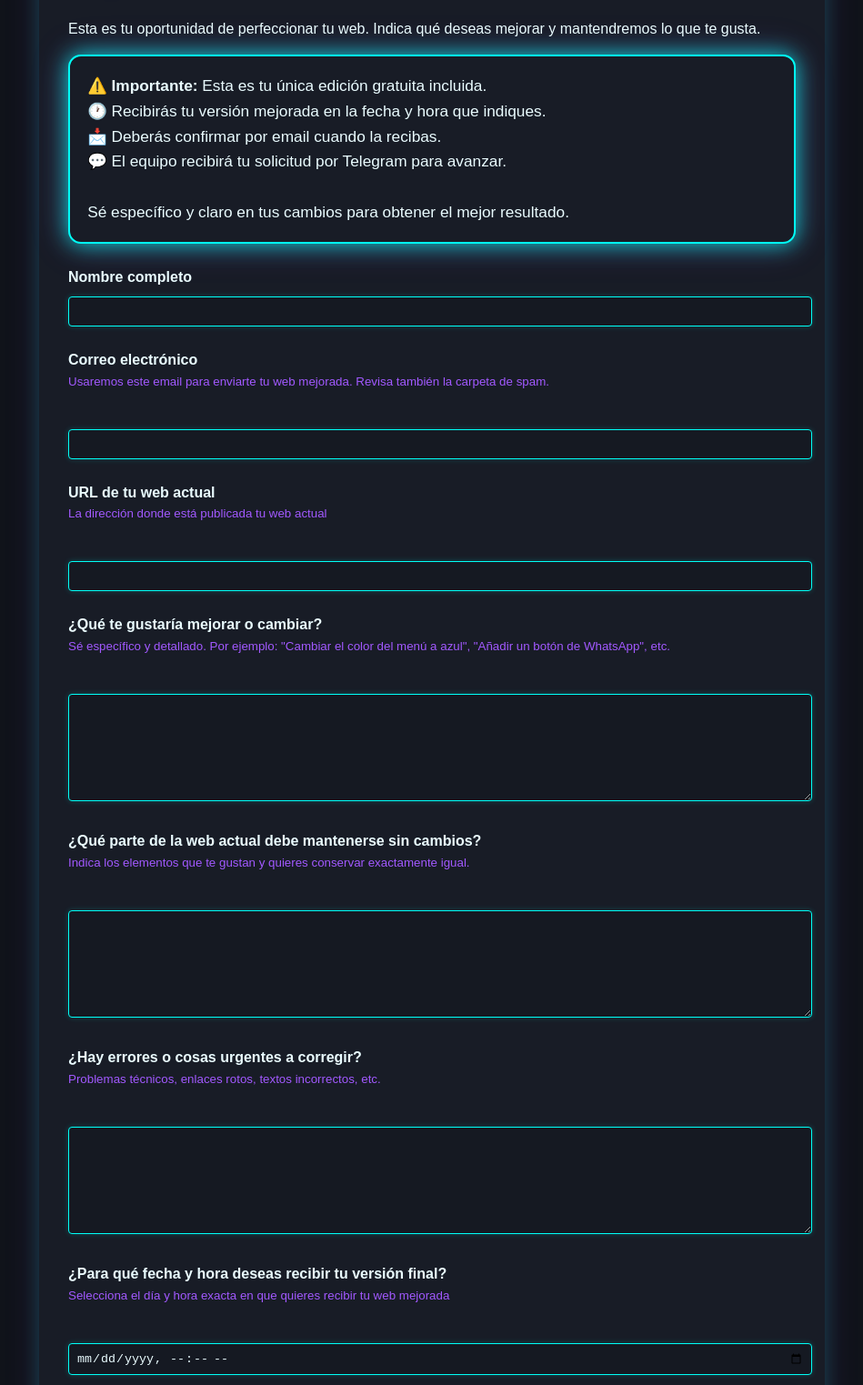
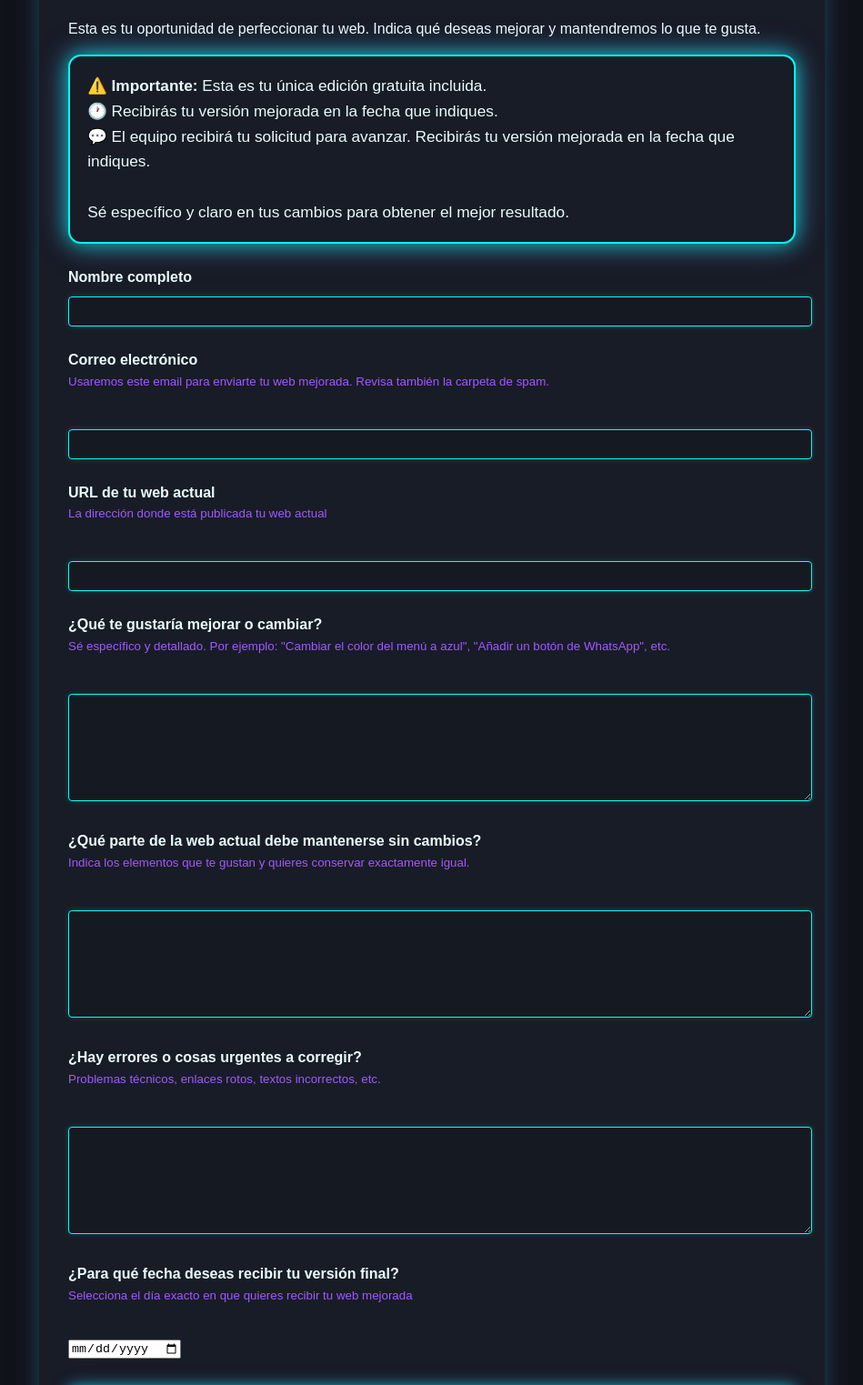
Before and after one commit to Arroyador69/desarroyo-form, a website: page mejora_web.html in a window 1280 px wide. Shown: the part 535-2058 px from the top of the page at 91% size, without its empty margins (165-1114 px from the left). Drawn offline with Linux system fonts and the light colour scheme.

Commit message:
Actualización de textos y funcionalidad en encuesta de mejora: fecha sin hora y textos revisados

```diff
--- a/mejora_web.html
+++ b/mejora_web.html
@@ -183,9 +183,8 @@
     <p>Esta es tu oportunidad de perfeccionar tu web. Indica qué deseas mejorar y mantendremos lo que te gusta.</p>
     <span class="neon-important">
       ⚠️ <strong>Importante:</strong> Esta es tu única edición gratuita incluida.<br>
-      🕐 Recibirás tu versión mejorada en la fecha y hora que indiques.<br>
-      📩 Deberás confirmar por email cuando la recibas.<br>
-      💬 El equipo recibirá tu solicitud por Telegram para avanzar.<br><br>
+      🕐 Recibirás tu versión mejorada en la fecha que indiques.<br>
+      💬 El equipo recibirá tu solicitud para avanzar. Recibirás tu versión mejorada en la fecha que indiques.<br><br>
       Sé específico y claro en tus cambios para obtener el mejor resultado.
     </span>
 
@@ -226,9 +225,9 @@
       </label>
 
       <label>
-        <strong>¿Para qué fecha y hora deseas recibir tu versión final?</strong><br/>
-        <small>Selecciona el día y hora exacta en que quieres recibir tu web mejorada</small><br/>
-        <input type="datetime-local" name="fecha_entrega" required />
+        <strong>¿Para qué fecha deseas recibir tu versión final?</strong><br/>
+        <small>Selecciona el día exacto en que quieres recibir tu web mejorada</small><br/>
+        <input type="date" name="fecha_entrega" required />
       </label>
 
       <div class="consentimiento">
@@ -246,13 +245,13 @@
 
             <li style="margin-bottom: 0.8rem;">✅ Acepto que los cambios solicitados reemplazarán la versión anterior de mi web.</li>
 
-            <li style="margin-bottom: 0.8rem;">✅ Sé que recibiré mi web mejorada en la fecha y hora especificada.</li>
+            <li style="margin-bottom: 0.8rem;">✅ Sé que recibiré mi web mejorada en la fecha especificada.</li>
 
             <li style="margin-bottom: 0.8rem;">✅ Confirmo que revisaré mi correo (incluyendo spam) para recibir la versión final.</li>
 
             <li style="margin-bottom: 0.8rem;">✅ Entiendo que debo confirmar por email cuando reciba la versión mejorada.</li>
 
-            <li style="margin-bottom: 0.8rem;">✅ Acepto que el equipo recibirá mi solicitud por Telegram para procesarla.</li>
+            <li style="margin-bottom: 0.8rem;">✅ Acepto que el equipo recibirá mi solicitud para procesarla.</li>
 
             <li style="margin-bottom: 0.8rem;">✅ Comprendo que los cambios adicionales después de esta mejora tendrán un coste.</li>
           </ul>
```
